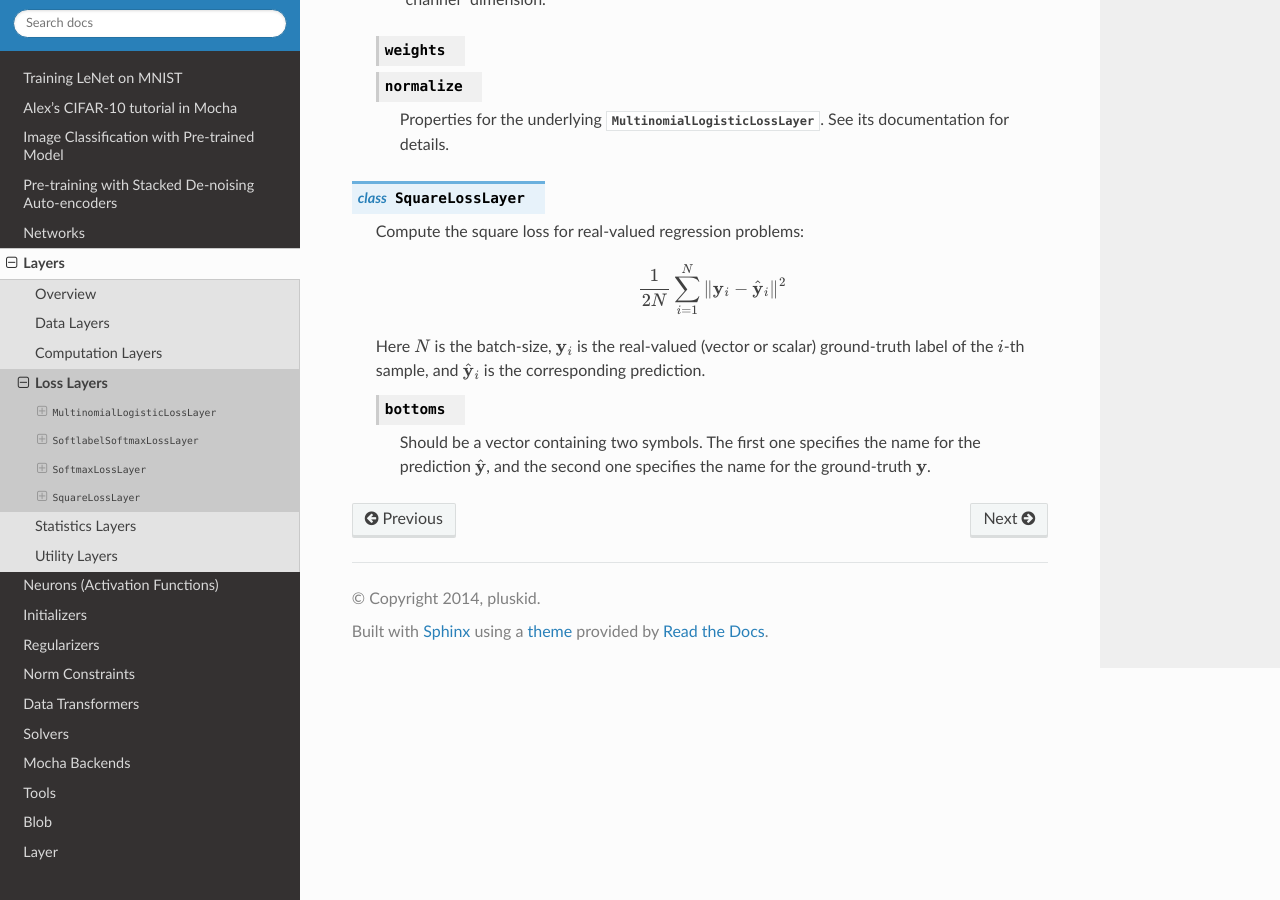
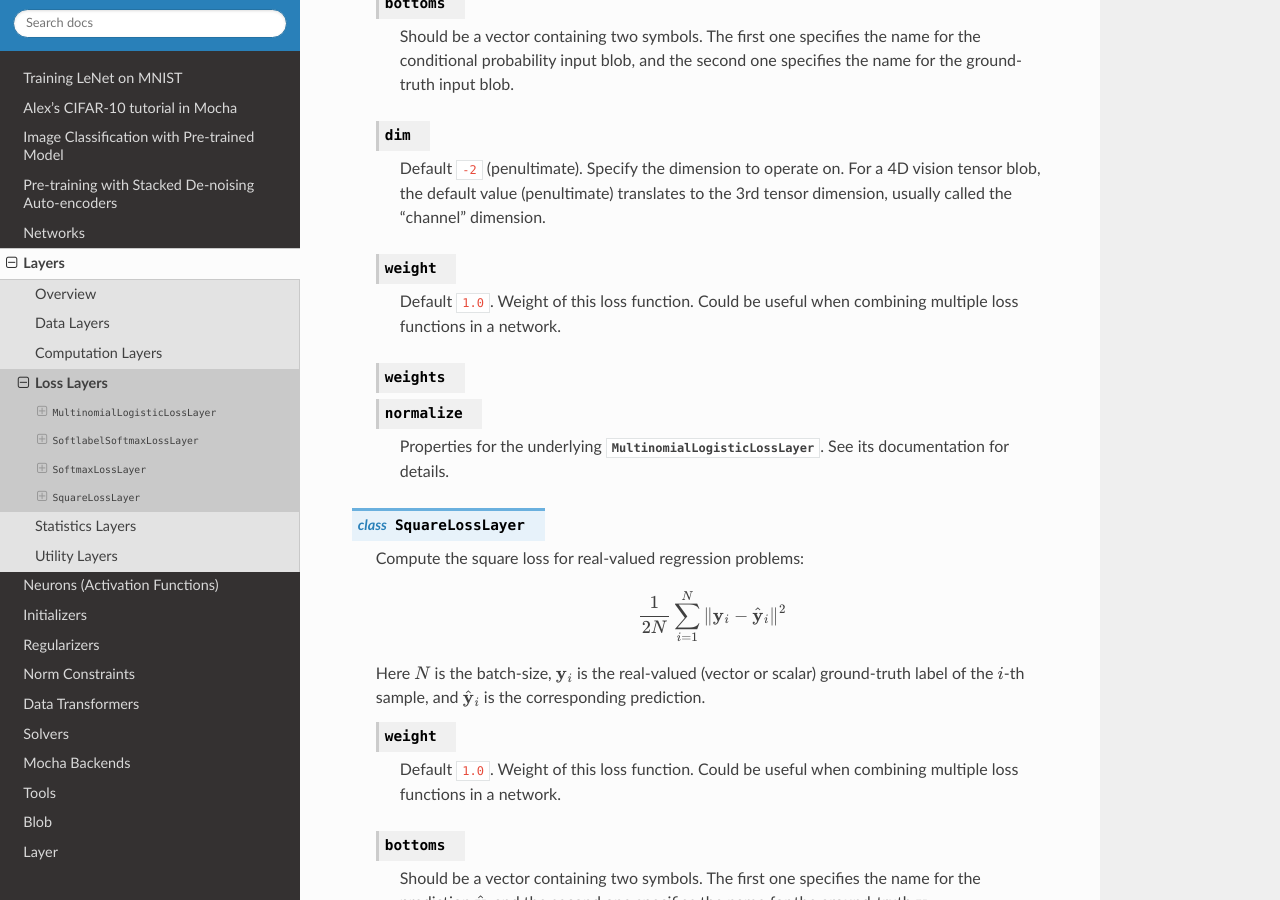
Before and after one commit to pluskid/Mocha.jl, a Sphinx documentation site: the page built from docs/user-guide/layers/loss-layer.rst, in a window 1280 px wide and 900 px high, scrolled down 2587 px. Built offline with Sphinx 7.4.7 and the Read the Docs theme 2.0.0, drawn with Linux system fonts in a browser that asks for light colours; some of the changed text lies outside the part shown.

Commit message:
weight for mc-logistic loss

```diff
--- a/docs/user-guide/layers/loss-layer.rst
+++ b/docs/user-guide/layers/loss-layer.rst
@@ -26,6 +26,11 @@ Loss Layers
       Should be a vector containing two symbols. The first one specifies the
       name for the conditional probability input blob, and the second one
       specifies the name for the ground-truth input blob.
+
+   .. attribute:: weight
+
+      Default ``1.0``. Weight of this loss function. Could be useful when
+      combining multiple loss functions in a network.
 
    .. attribute:: weights
 
@@ -78,6 +83,11 @@ Loss Layers
    .. attribute:: dim
 
       Default ``-2`` (penultimate). Specify the dimension to operate on.
+
+   .. attribute:: weight
+
+      Default ``1.0``. Weight of this loss function. Could be useful when
+      combining multiple loss functions in a network.
 
    .. attribute:: bottoms
 
@@ -135,6 +145,11 @@ Loss Layers
       a 4D vision tensor blob, the default value (penultimate) translates to the
       3rd tensor dimension, usually called the "channel" dimension.
 
+   .. attribute:: weight
+
+      Default ``1.0``. Weight of this loss function. Could be useful when
+      combining multiple loss functions in a network.
+
    .. attribute::
       weights
       normalize
@@ -154,6 +169,11 @@ Loss Layers
    (vector or scalar) ground-truth label of the :math:`i`-th sample, and
    :math:`\hat{\mathbf{y}}_i` is the corresponding prediction.
 
+   .. attribute:: weight
+
+      Default ``1.0``. Weight of this loss function. Could be useful when
+      combining multiple loss functions in a network.
+
    .. attribute:: bottoms
 
       Should be a vector containing two symbols. The first one specifies the
```
Also changed, not shown: 2 other files.
